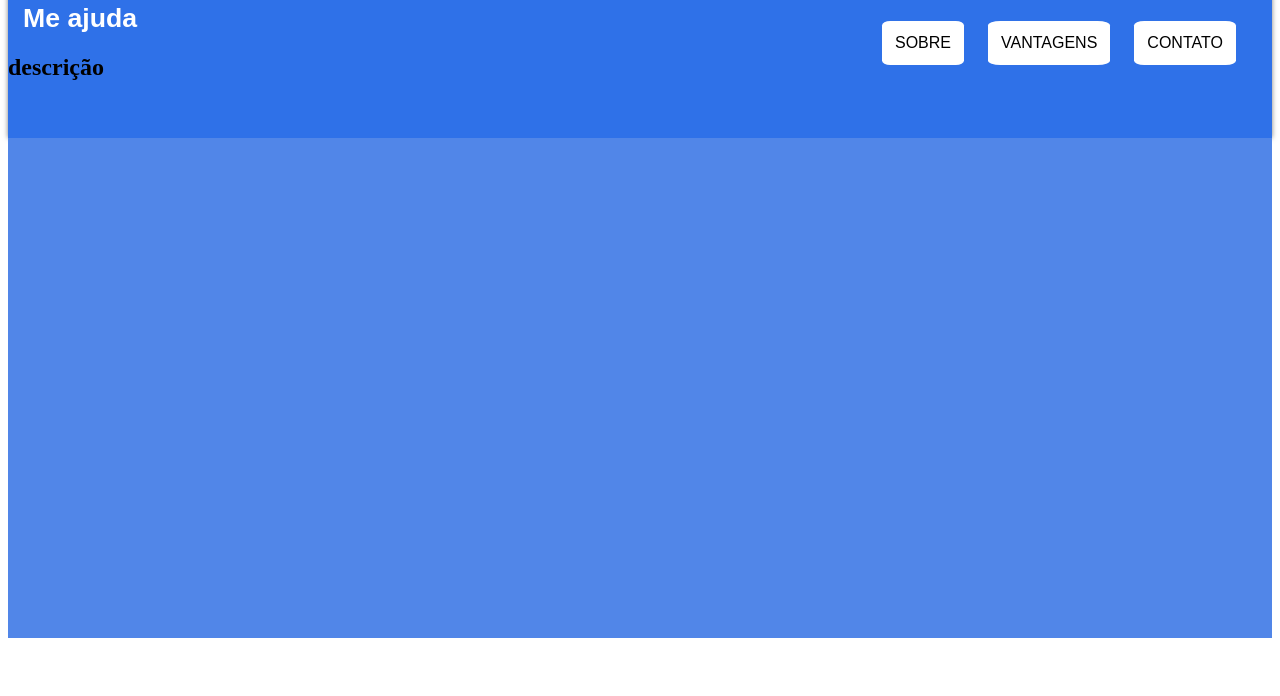
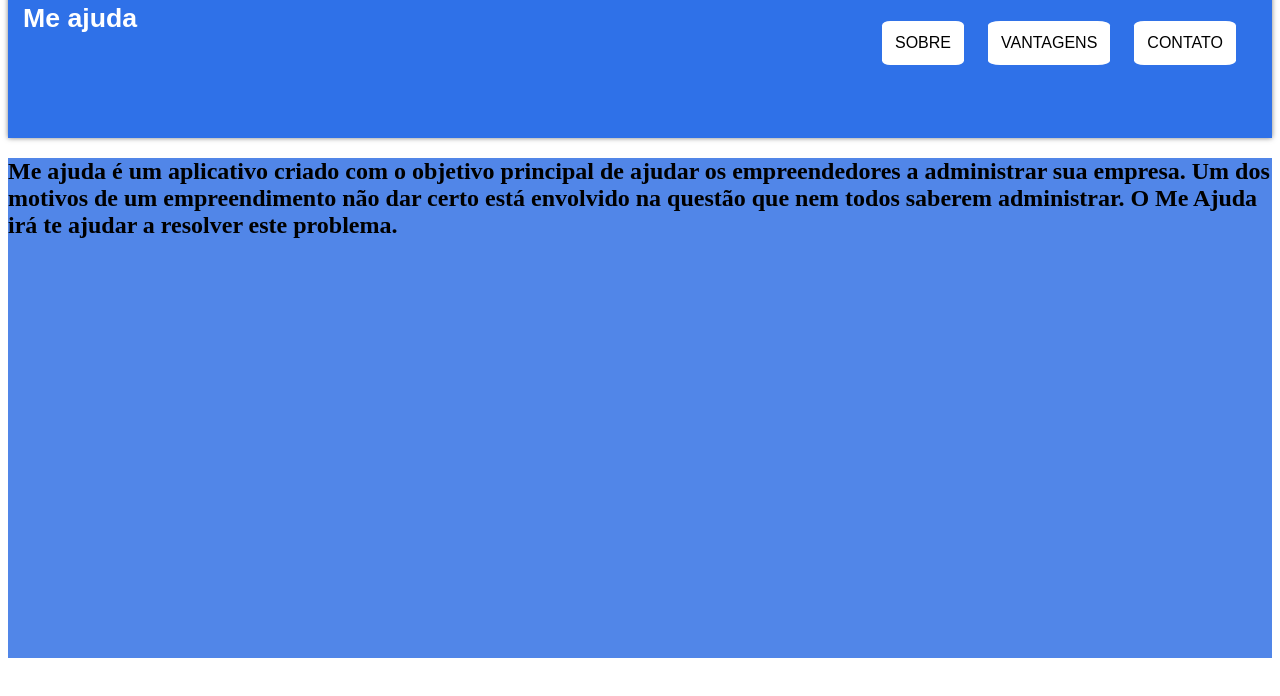
Before and after one commit to romeho/ProjetoMeAjudaSite, a plain HTML site: page index.html in a window 1280 px wide. Shown: the top 696 px of the page. Drawn offline with Linux system fonts and the light colour scheme.

Commit message:
romeho
Descrição alterada

```diff
--- a/index.html
+++ b/index.html
@@ -10,7 +10,6 @@
     <header id="cabecalho">
       <hgroup id="descricao">
         <h1>Me ajuda</h1>
-        <h2>descrição</h2>
       </hgroup>
       <nav id="menu">
         <ul>
@@ -20,7 +19,9 @@
         </ul>
       </nav>
     </header>
-    <div id="sobre"></div>
+    <div id="sobre">
+      <h2>Me ajuda é um aplicativo criado com o objetivo principal de ajudar os empreendedores a administrar sua empresa. Um dos motivos de um empreendimento não dar certo está envolvido na questão que nem todos saberem administrar. O Me Ajuda irá te ajudar a resolver este problema.</h2>
+    </div>
     <div id="vantagens"></div>
     <div id="contato"></div>
     <footer></footer>
```
